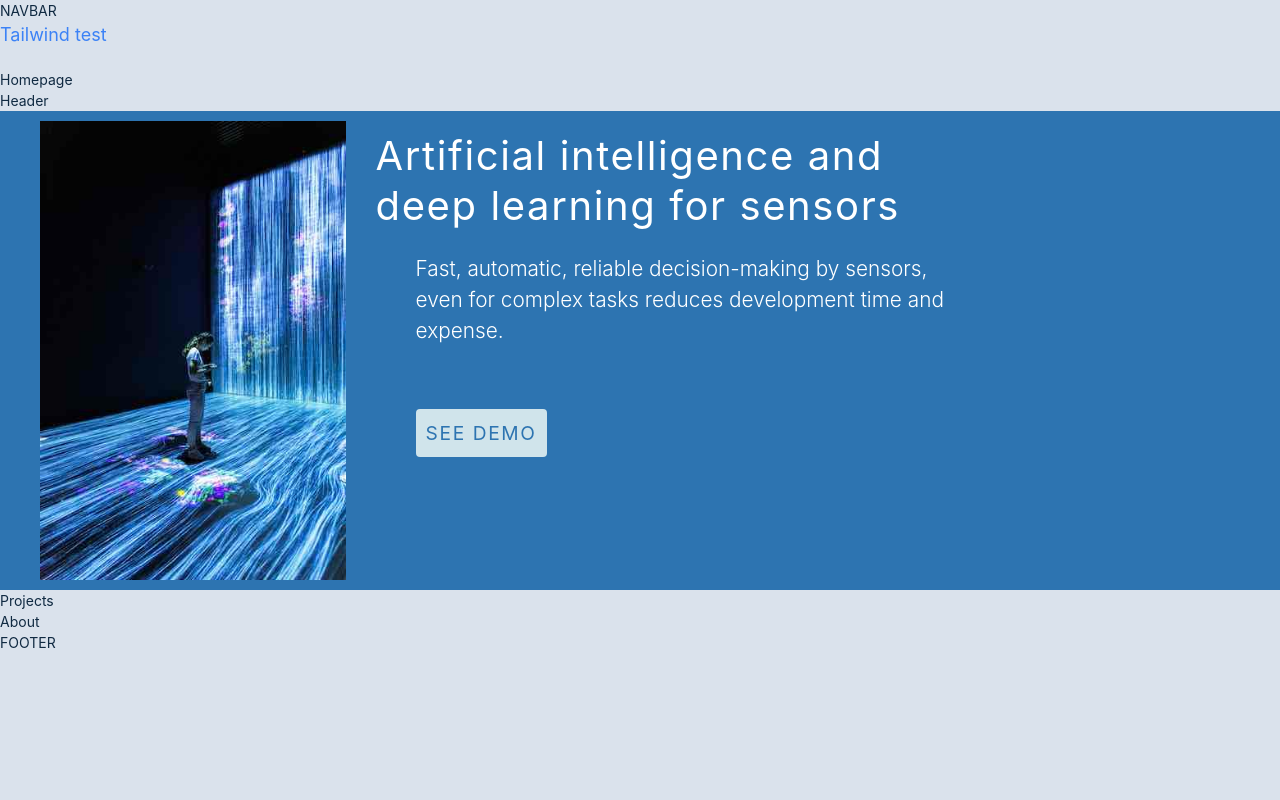
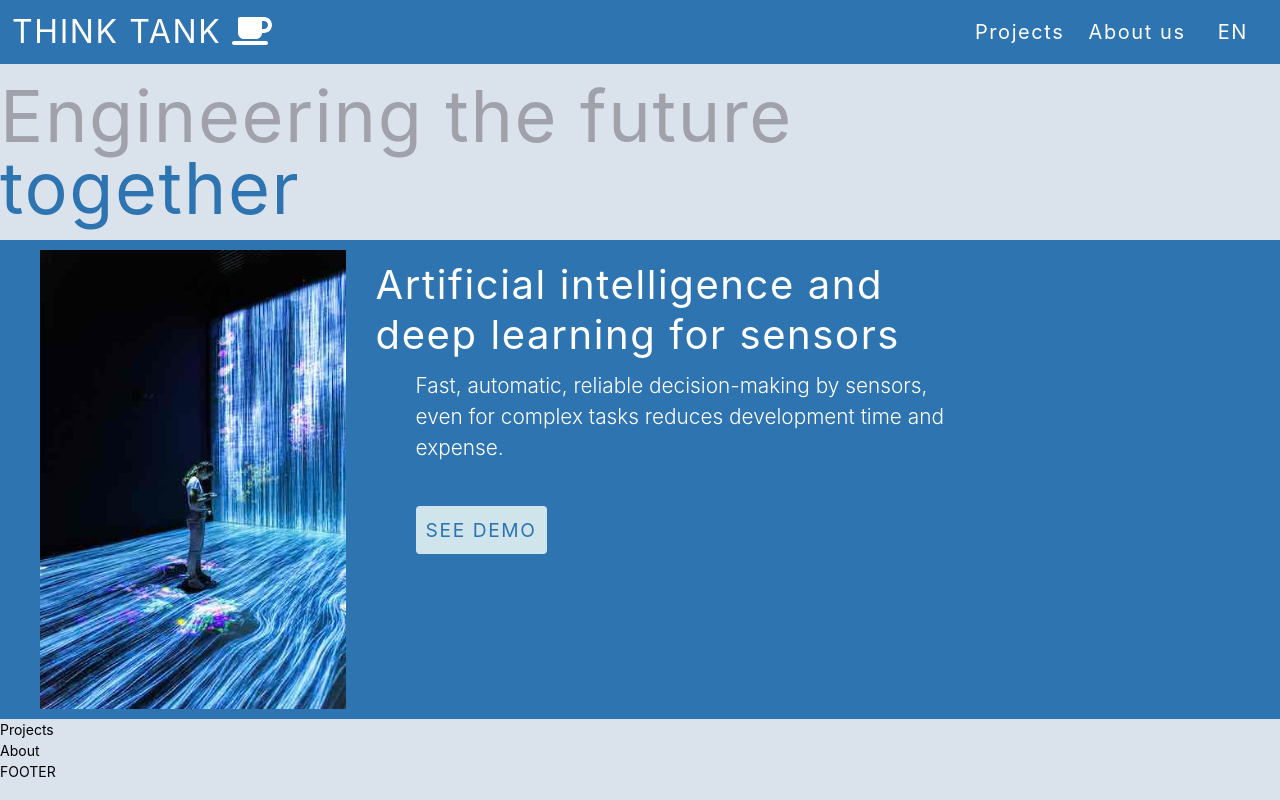
Before and after one commit to HungryOctopus/think-tank-website, a React (Create React App) app in the folder client/: page / in a window 1280 px wide. Built offline with nearby package versions, Linux system fonts and the light colour scheme.

Commit message:
Added navbar & begin hero section

```diff
--- a/client/package.json
+++ b/client/package.json
@@ -3,9 +3,15 @@
   "version": "0.1.0",
   "private": true,
   "dependencies": {
+    "@fortawesome/fontawesome-svg-core": "^6.1.1",
+    "@fortawesome/free-regular-svg-icons": "^6.1.1",
+    "@fortawesome/free-solid-svg-icons": "^6.1.1",
+    "@fortawesome/react-fontawesome": "^0.1.18",
     "@testing-library/jest-dom": "^5.16.2",
     "@testing-library/react": "^12.1.4",
     "@testing-library/user-event": "^13.5.0",
+    "babel": "^6.23.0",
+    "babel-plugin-macros": "^3.1.0",
     "react": "^17.0.2",
     "react-dom": "^17.0.2",
     "react-router-dom": "^6.2.2",
--- a/client/src/App.js
+++ b/client/src/App.js
@@ -1,5 +1,5 @@
 import React, { useEffect } from 'react';
-import Navbar from './components/Navbar';
+import Navbar from './components/Navbar/Navbar';
 import Homepage from './Homepage';
 import { BrowserRouter as Router, Routes, Route } from 'react-router-dom';
 import './index.css';
@@ -20,7 +20,6 @@ function App() {
     <>
       <Router>
         <Navbar />
-        <p className="text-blue-500 text-lg"> Tailwind test </p>
         <Homepage />
         {/* <Routes>
           <Route path="/" exact component={Homepage} />
--- a/client/src/Homepage.jsx
+++ b/client/src/Homepage.jsx
@@ -1,5 +1,5 @@
 import React, { useState, useEffect } from 'react';
-import Header from './components/Header';
+import Hero from './components/Hero';
 import Focus from './components/Focus';
 import Projects from './components/Projects';
 import About from './components/About';
@@ -7,8 +7,7 @@ import About from './components/About';
 function Homepage() {
   return (
     <>
-      <div>Homepage</div>
-      <Header />
+      <Hero />
       <Focus />
       <Projects />
       <About />
--- a/client/src/components/Header.jsx
+++ /dev/null
@@ -1,11 +0,0 @@
-import React, { useState, useEffect } from 'react';
-
-function Header() {
-  return (
-    <>
-      <div>Header</div>
-    </>
-  );
-}
-
-export default Header;
--- /dev/null
+++ b/client/src/components/Hero.jsx
@@ -0,0 +1,15 @@
+import React, { useState, useEffect } from 'react';
+
+function Hero() {
+  return (
+    <div className="hero-container">
+      <div className="claim py-4">
+        <h1 className="text-7xl text-silver">Engineering the future</h1>{' '}
+        {/* Gradient on text? */}
+        <h1 className="text-7xl text-sblue">together</h1>
+      </div>
+    </div>
+  );
+}
+
+export default Hero;
--- a/client/src/components/Navbar.jsx
+++ /dev/null
@@ -1,11 +0,0 @@
-import React, { useState, useEffect } from 'react';
-
-function Navbar() {
-  return (
-    <>
-      <nav>NAVBAR</nav>
-    </>
-  );
-}
-
-export default Navbar;
--- /dev/null
+++ b/client/src/components/Navbar/Navbar.css
@@ -0,0 +1,57 @@
+@tailwind base;
+@tailwind components;
+@tailwind utilities;
+
+body {
+  margin: 0;
+  font-family: -apple-system, BlinkMacSystemFont, 'Segoe UI', 'Roboto', 'Oxygen',
+    'Ubuntu', 'Cantarell', 'Fira Sans', 'Droid Sans', 'Helvetica Neue',
+    sans-serif;
+}
+
+:root {
+  /* Colors for the project */
+  --background: hsl(212, 33%, 89%);
+  --s-blue: #2d74b1;
+  --clr-white: #fff;
+}
+
+/*
+===============
+Global Styles
+===============
+*/
+
+nav {
+  font-family: -apple-system, BlinkMacSystemFont, 'Segoe UI', Roboto, Oxygen,
+    Ubuntu, Cantarell, 'Open Sans', 'Helvetica Neue', sans-serif;
+  background: var(--s-blue);
+  color: white;
+  line-height: 1.5;
+  font-size: 0.875rem;
+}
+ul {
+  list-style-type: none;
+}
+a {
+  text-decoration: none;
+}
+h1,
+h2,
+h3,
+h4 {
+  letter-spacing: var(--spacing);
+  line-height: 1.25;
+}
+/* h1 {
+  font-size: 3rem;
+} */
+h2 {
+  font-size: 2rem;
+}
+h3 {
+  font-size: 1.25rem;
+}
+h4 {
+  font-size: 0.875rem;
+}
--- /dev/null
+++ b/client/src/components/Navbar/Navbar.jsx
@@ -0,0 +1,38 @@
+import React, { useState, useEffect } from 'react';
+import { Link } from 'react-router-dom';
+import './Navbar.css';
+import { FontAwesomeIcon } from '@fortawesome/react-fontawesome';
+import { faCoffee } from '@fortawesome/free-solid-svg-icons';
+
+function Navbar() {
+  const [click, setClick] = useState(false);
+  const handleClick = () => setClick(!click);
+  const closeMobileMenu = () => setClick(false);
+  const coffee = <FontAwesomeIcon icon={faCoffee} />;
+  return (
+    <>
+      <nav>
+        <div className="navbar-container flex flex-row ">
+          <div className="navbar-logo basis-1/4 content-center p-3">
+            <Link to="/" className="navbar-logo" onClick={closeMobileMenu}>
+              <h2>THINK TANK {coffee}</h2>
+            </Link>
+          </div>
+          <div className="navbar-menu basis-3/4 flex justify-end items-center px-3">
+            <Link to="/projects" className="px-3" onClick={closeMobileMenu}>
+              <h3>Projects</h3>
+            </Link>
+            <Link to="/about" className="px-3" onClick={closeMobileMenu}>
+              <h3>About us</h3>
+            </Link>
+            <div className="language-selection px-5">
+              <h3>EN</h3>
+            </div>
+          </div>
+        </div>
+      </nav>
+    </>
+  );
+}
+
+export default Navbar;
--- a/client/src/index.css
+++ b/client/src/index.css
@@ -19,7 +19,7 @@ code {
 :root {
   /* Colors for the project */
   --background: hsl(212, 33%, 89%);
-  --sick-blue: #2d74b1;
+  --s-blue: #2d74b1;
   --clr-white: #fff;
 
   /* Other colors if needed */
@@ -80,7 +80,6 @@ body {
   font-family: -apple-system, BlinkMacSystemFont, 'Segoe UI', Roboto, Oxygen,
     Ubuntu, Cantarell, 'Open Sans', 'Helvetica Neue', sans-serif;
   background: var(--background);
-  color: var(--clr-grey-9);
   line-height: 1.5;
   font-size: 0.875rem;
 }
@@ -95,12 +94,10 @@ h2,
 h3,
 h4 {
   letter-spacing: var(--spacing);
-  line-height: 1.25;
-  margin-bottom: 0.75rem;
 }
-/* h1 {
+h1 {
   font-size: 3rem;
-} */
+}
 h2 {
   font-size: 2rem;
 }
@@ -110,10 +107,6 @@ h3 {
 h4 {
   font-size: 0.875rem;
 }
-p {
-  margin-bottom: 1.25rem;
-  color: var(--clr-grey-5);
-}
 
 .btn {
   background: #d0e4eb;
@@ -121,7 +114,7 @@ p {
   padding: 10px;
   border-radius: var(--radius);
   text-transform: capitalize;
-  color: var(--sick-blue);
+  color: var(--s-blue);
   letter-spacing: var(--spacing);
   border-color: transparent;
   cursor: pointer;
@@ -132,7 +125,7 @@ p {
 }
 
 .focus {
-  background-color: var(--sick-blue);
+  background-color: var(--s-blue);
   color: var(--clr-white);
   display: flex;
 }
--- a/client/tailwind.config.js
+++ b/client/tailwind.config.js
@@ -1,6 +1,10 @@
 module.exports = {
   content: ['./src/**/*.{js,jsx,ts,tsx}'],
   theme: {
+    colors: {
+      sblue: '#2d74b1',
+      silver: '#a1a1aa'
+    },
     extend: {}
   },
   plugins: []
```
Also changed, not shown: 1 other file (tests, documents, lock files or other folders).
